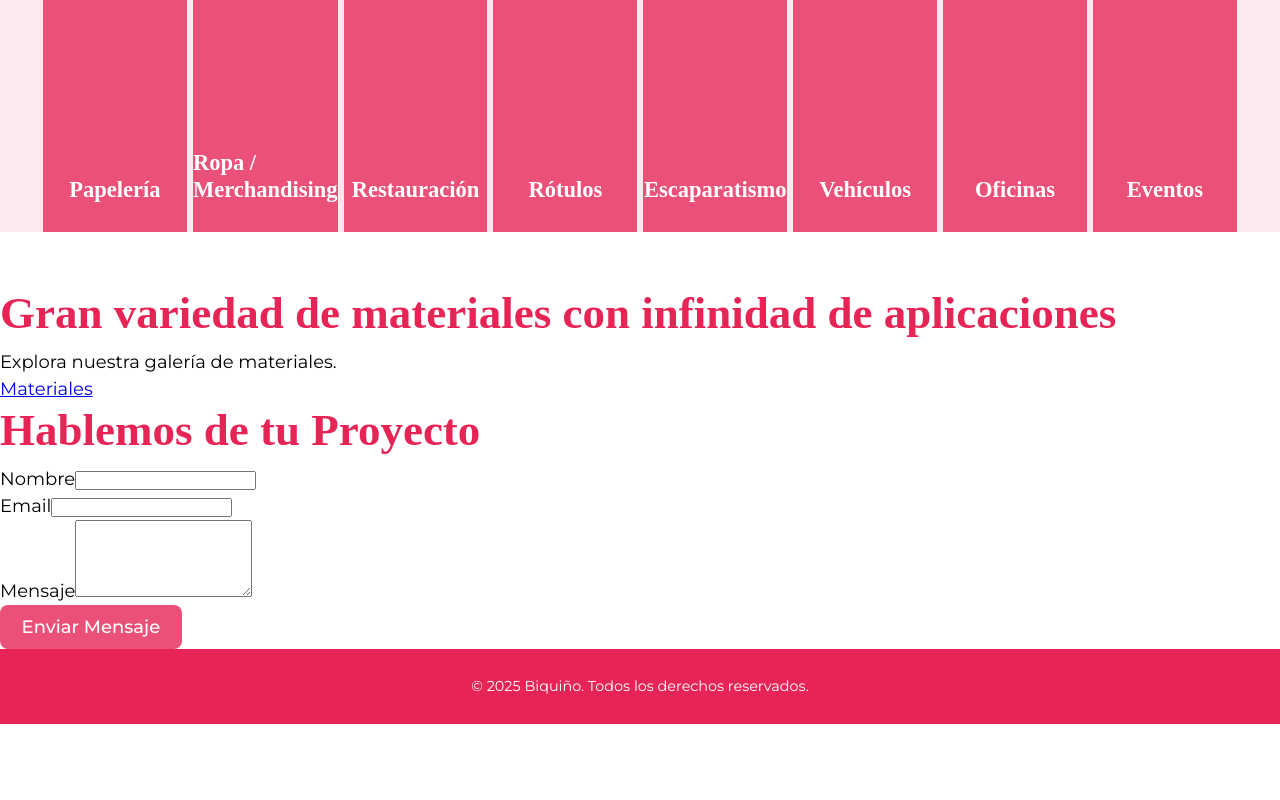
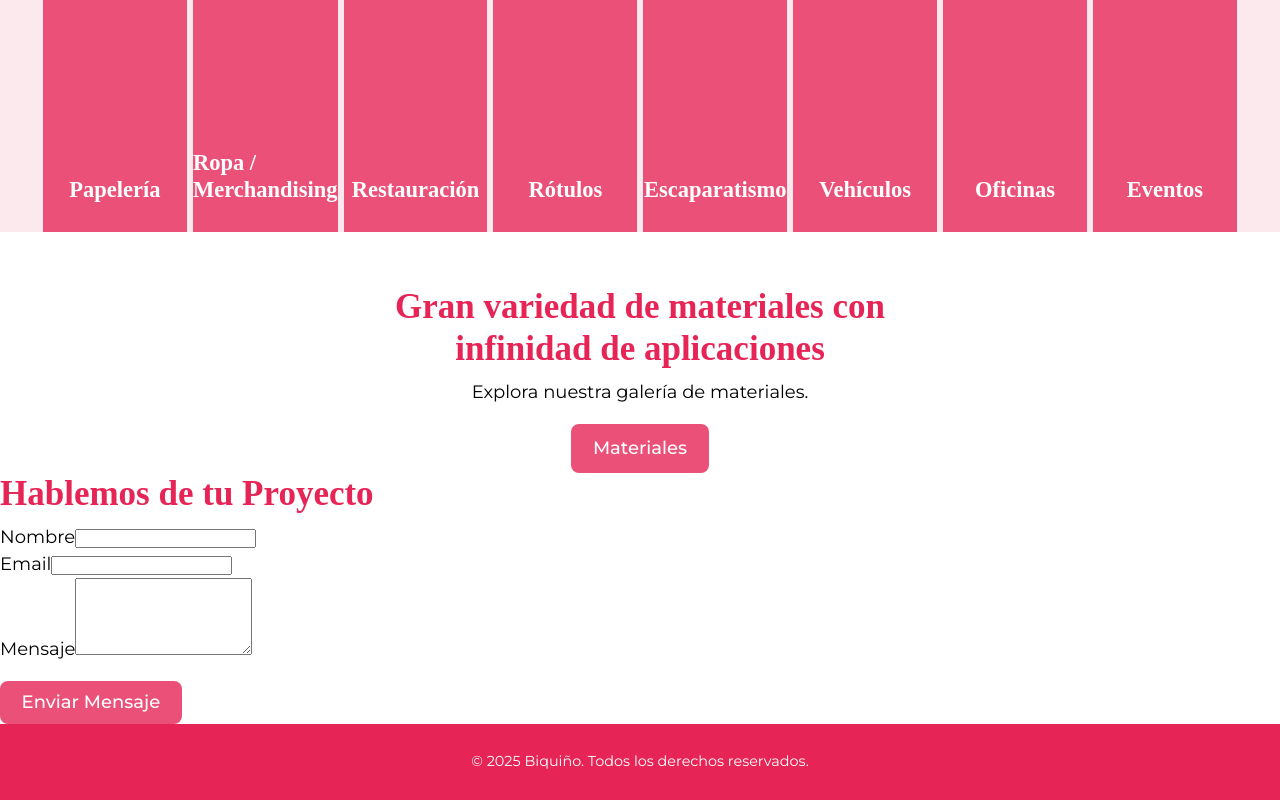
Before and after one commit to AidaG91/biquino-dev, a React (Vite) app in the folder biquino/: page / in a window 1280 px wide. Shown: the part 986-1786 px from the top of the page. Before the commit the page ends 1710 px from the top, so only its background shows below. Built offline with nearby package versions, Linux system fonts and the light colour scheme; a web font is replaced by a local one.

Commit message:
CTA styled

```diff
--- a/biquino/src/index.css
+++ b/biquino/src/index.css
@@ -62,7 +62,7 @@ h6 {
 }
 
 h1 {
-  font-size: 2.5rem;
+  font-size: 35px;
   font-family: var(--font-heading);
   font-weight: 700;
 }
@@ -76,6 +76,7 @@ p {
 }
 
 button {
+   margin-top: 1rem;
   border-radius: 8px;
   border: none;
   padding: 0.6em 1.2em;
@@ -85,12 +86,16 @@ button {
   background-color: var(--color-btn);
   color: var(--color-white);
   cursor: pointer;
-  transition: border-color 0.25s;
+  transition: all 0.3s ease;
+  text-decoration: none;
 }
 
 button:hover {
-  border-color: #646cff;
+  transform: translateY(-3px);
+  box-shadow: 0 4px 8px rgba(0, 0, 0, 0.2);
+  filter: brightness(1.15);
 }
+
 button:focus,
 button:focus-visible {
   outline: 4px auto -webkit-focus-ring-color;
--- a/biquino/src/styles/CallToAction.module.css
+++ b/biquino/src/styles/CallToAction.module.css
@@ -0,0 +1,36 @@
+.cta {
+  background-color: var(--color-white);
+  max-width: 550px;
+  text-align: center;
+  display: flex;
+  justify-content: center;
+  flex-direction: column;
+  align-items: center;
+  margin-inline: auto;
+}
+
+.ctaButton {
+  margin-top: 1rem;
+  border-radius: 8px;
+  border: none;
+  padding: 0.6em 1.2em;
+  font-size: 1em;
+  font-weight: 500;
+  font-family: inherit;
+  background-color: var(--color-btn);
+  color: var(--color-white);
+  cursor: pointer;
+  transition: all 0.3s ease;
+  text-decoration: none;
+}
+
+.ctaButton:hover {
+  transform: translateY(-3px);
+  box-shadow: 0 4px 8px rgba(0, 0, 0, 0.2);
+  filter: brightness(1.15);
+}
+
+.ctaButton:focus,
+.ctaButton:focus-visible {
+  outline: 4px auto -webkit-focus-ring-color;
+}
--- a/biquino/src/styles/ProjectsSection.module.css
+++ b/biquino/src/styles/ProjectsSection.module.css
@@ -5,7 +5,6 @@
 
 .sectionTitle {
   text-align: center;
-  font-size: 35px;
   padding-top: 2rem;
 }
 
```
